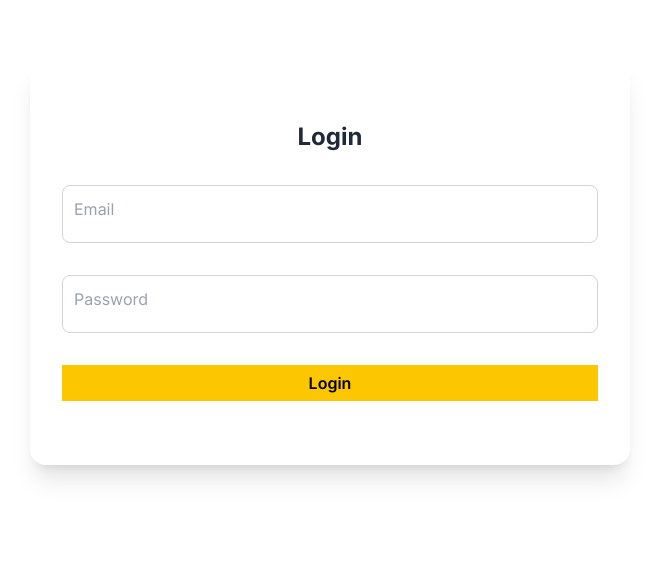
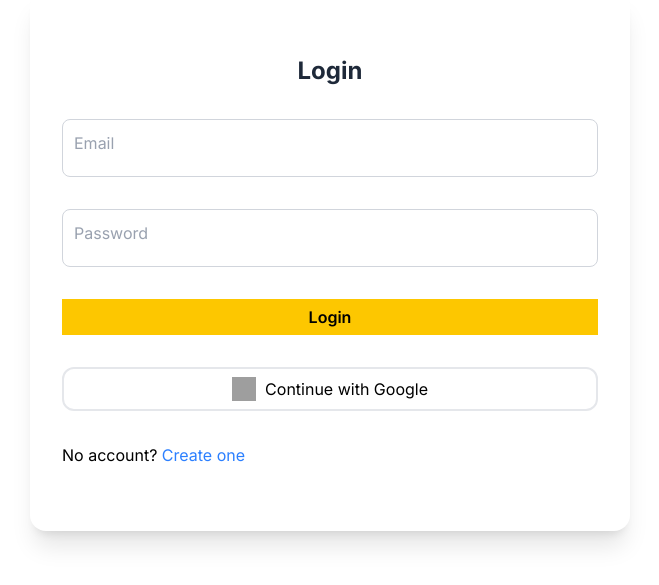
Before and after one commit to muthaiahp460/ticketTap_frontend, a React (Vite) app: page /login in a window 1280 px wide. Shown: the part 139-724 px from the top of the page, without its empty margins (310-969 px from the left). Built offline with nearby package versions, Linux system fonts and the light colour scheme; grey boxes are pictures that could not be loaded.

Commit message:
Added Google Sign in

```diff
--- a/package.json
+++ b/package.json
@@ -10,6 +10,7 @@
     "preview": "vite preview"
   },
   "dependencies": {
+    "@supabase/supabase-js": "^2.106.1",
     "@tailwindcss/vite": "^4.2.2",
     "axios": "^1.13.6",
     "html5-qrcode": "^2.3.8",
--- a/src/App.jsx
+++ b/src/App.jsx
@@ -14,6 +14,7 @@ import SuccessPage from "./Pages/Payment/SuccessPage";
 import OrdersPage from "./Pages/Orders/OrdersPage";
 import MovieDetails from "./Pages/Movies/MovieDetails";
 import Scanner from "./components/Scanner";
+import AuthCallback from "./components/Auth/callback";
 function App() {
   const [user,setUser]=useState({})
   return (
@@ -23,6 +24,7 @@ function App() {
         <Route path="/movie/:id" element={<MovieDetails/>}></Route>
         <Route path="/register" element={<Register/>}></Route>
         <Route path="/login" element={<Login/>}></Route>
+        <Route path="/auth/callback" element={<AuthCallback/>}></Route>
 
         <Route element={<ProtectedRoute user={user} setUser={setUser} role={"user"}/>}>
           <Route path="/show/:id/seatLayout" element={<SeatLayout/>}></Route>
--- /dev/null
+++ b/src/components/Auth/Callback.jsx
@@ -0,0 +1,32 @@
+import { useEffect } from "react";
+import axios from "axios";
+import { useNavigate } from "react-router";
+import { supabase } from "../../utils/supabase";
+
+function AuthCallback(){
+
+const navigate = useNavigate();
+
+useEffect(()=>{
+
+const loginUser = async()=>{
+const { data:{session}}=await supabase.auth.getSession();
+if(!session)
+    return;
+
+await axios.post(
+"http://localhost:3000/auth/google",
+{token:session.access_token},
+{ withCredentials:true}
+);
+// Backend sets JWT cookie
+navigate("/");
+}
+loginUser();
+},[]);
+
+return <h1>Logging in...</h1>
+
+}
+
+export default AuthCallback;
--- a/src/components/Auth/Login.jsx
+++ b/src/components/Auth/Login.jsx
@@ -3,6 +3,20 @@ import React, { useState } from 'react'
 import { useLocation, useNavigate } from 'react-router-dom'
 import axios from 'axios'
 import { API_BASE_URL } from '../../utils/apiConfig'
+
+
+import { supabase } from "../../utils/supabase"
+const googleLogin = async () => {
+
+ await supabase.auth.signInWithOAuth({
+      provider:"google",
+      options:{
+          redirectTo:"http://localhost:5173/auth/callback"
+      }
+ })
+
+}
+
 
 const Login = () => {
   const [email, setEmail] = useState("")
@@ -158,7 +172,11 @@ const Login = () => {
         >
           Login
         </button>
-
+        <button onClick={googleLogin} className='flex justify-between px-42 border-2 border-gray-200 p-2 rounded-xl'>
+        <img src="https://developers.google.com/identity/images/g-logo.png" className='w-6 h-6'></img>
+        <p>Continue with Google</p>
+        </button>
+        <p>No account? <span className="text-blue-500 hover:cursor-pointer" onClick={navigate(`/register`)}>Create one</span></p>
       </div>
     </div>
   )
--- a/src/components/Auth/Register.jsx
+++ b/src/components/Auth/Register.jsx
@@ -83,7 +83,7 @@ const Register = () => {
 
   useEffect(() => {
     if (click) validateData()
-  }, [name, email, password, phoneNo, Secret, role, click, validateData])
+  }, [name, email, password, phoneNo, Secret, role, click])
 
   return (
     <div className="min-h-screen flex items-center justify-center">
--- a/src/utils/apiConfig.js
+++ b/src/utils/apiConfig.js
@@ -1,2 +1,3 @@
 // API Configuration
 export const API_BASE_URL = "https://tickettap-3.onrender.com"
+//export const API_BASE_URL = "http://localhost:3000"
--- /dev/null
+++ b/src/utils/supabase.jsx
@@ -0,0 +1,6 @@
+import { createClient } from "@supabase/supabase-js";
+
+export const supabase = createClient(
+    import.meta.env.VITE_SUPABASE_URL,
+    import.meta.env.VITE_SUPABASE_ANON_KEY
+);
```
Also changed, not shown: 2 other files (tests, documents, lock files or other folders).
